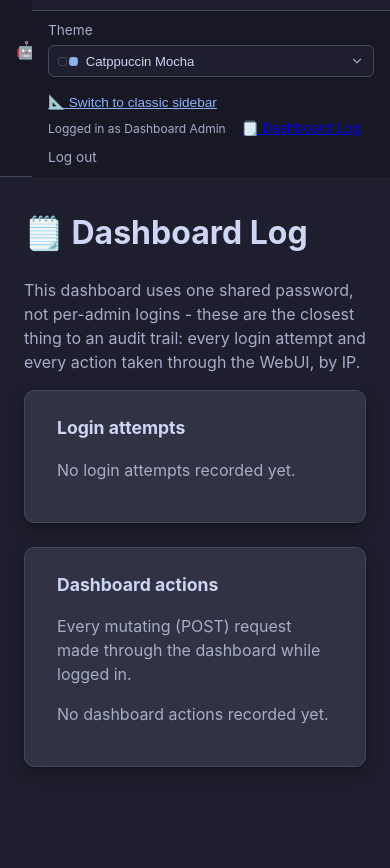
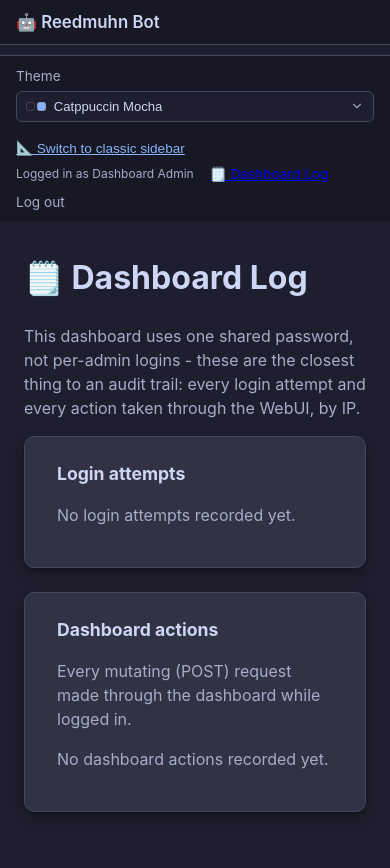
Before and after one commit to Reedman27/Reedmuhn-bot, a FastAPI app: page /dashboard-log in a window 390 px wide. Before the commit the page ends 768 px from the top, so only its background shows below. Run offline with FastAPI, Linux system fonts and the light colour scheme; the visitor is signed in with stand-in values (Sample User, id 1); parts of the project's set-up code (start-up, migrations or seed data) failed here and were passed over.

Commit message:
Fix webui layout: sidebar footer hidden off-screen, mobile topnav collapse

```diff
--- a/webui/static/style.css
+++ b/webui/static/style.css
@@ -587,12 +587,12 @@ body.centered {
 
 .shell {
     display: grid;
-    min-height: 100vh;
+    height: 100vh;
 }
 
 html[data-layout="sidebar"] .shell {
     grid-template-columns: 220px 1fr;
-    grid-template-rows: 1fr auto;
+    grid-template-rows: minmax(0, 1fr) auto;
     grid-template-areas: "nav main" "controls main";
 }
 html[data-layout="sidebar"] .topnav-bar { display: none; }
@@ -610,7 +610,7 @@ main { grid-area: main; }
 
 .sidebar {
     width: 220px;
-    height: 100vh;
+    height: 100%;
     position: sticky;
     top: 0;
     background: var(--sidebar);
@@ -681,12 +681,27 @@ main { grid-area: main; }
     padding: 0.6rem 1rem;
     background: var(--sidebar);
     border-bottom: 1px solid var(--border);
-    overflow-x: auto;
+    /* The horizontal scroll for an overflowing nav lives on .topnav-links
+       below, not here. Per spec, an axis left "visible" next to a sibling
+       axis that isn't gets its COMPUTED value forced to "auto" too, even
+       if you write "overflow-y: visible" explicitly - so overflow-x: auto
+       directly on this flex/grid item was silently turning it into a
+       scroll container whose auto height no longer grows to fit wrapped
+       content on mobile (flex-wrap: wrap below): it collapsed to ~20px
+       tall and let the controls bar below overlap it. */
+    /* This is also a grid item (grid-area: nav). Grid items default to
+       min-width: auto, i.e. they refuse to shrink below their content's
+       natural width - so once overflow-x was removed from here (above),
+       this item (and the whole .shell grid, and the page) stretched to
+       fit its overflowing nav-links child instead of clipping to its
+       track. min-width: 0 opts back into the normal "shrink to the
+       track/viewport, let the child scroll instead" behavior. */
+    min-width: 0;
 }
 .topnav-brand { font-weight: 600; font-size: 1.05rem; white-space: nowrap; }
 .topnav-bar .server-name { color: var(--muted); font-size: 0.85rem; white-space: nowrap; overflow: hidden; text-overflow: ellipsis; max-width: 160px; }
 .topnav-bar .nav-spacer { flex: 1; }
-.topnav-links { display: flex; align-items: center; gap: 0.15rem; }
+.topnav-links { display: flex; align-items: center; gap: 0.15rem; min-width: 0; flex: 1 1 auto; overflow-x: auto; }
 .topnav-dropdown { position: relative; }
 .topnav-dropdown-btn {
     display: flex; align-items: center; gap: 0.3rem;
@@ -727,7 +742,14 @@ main {
 }
 
 @media (max-width: 700px) {
-    .shell { grid-template-columns: 1fr; grid-template-rows: auto auto 1fr; grid-template-areas: "nav" "controls" "main"; }
+    /* Specificity note: html[data-layout="..."] .shell (used above to pick
+       the desktop grid shape) is MORE specific than a plain ".shell" here,
+       so a plain ".shell" override in this media query would silently lose
+       to the desktop rule at every width, including mobile - the stacked
+       mobile layout would never actually apply. Match that specificity
+       (and win on source-order, since this block comes later) by targeting
+       "html[data-layout] .shell" instead of ".shell". */
+    html[data-layout] .shell { grid-template-columns: 1fr; grid-template-rows: auto auto 1fr; grid-template-areas: "nav" "controls" "main"; }
 
     .sidebar { height: auto; position: static; width: 100%; flex-direction: row; flex-wrap: wrap; align-items: center; padding: 0.75rem 1rem; }
     .sidebar .brand { padding: 0; margin-right: 1rem; white-space: nowrap; }
```
